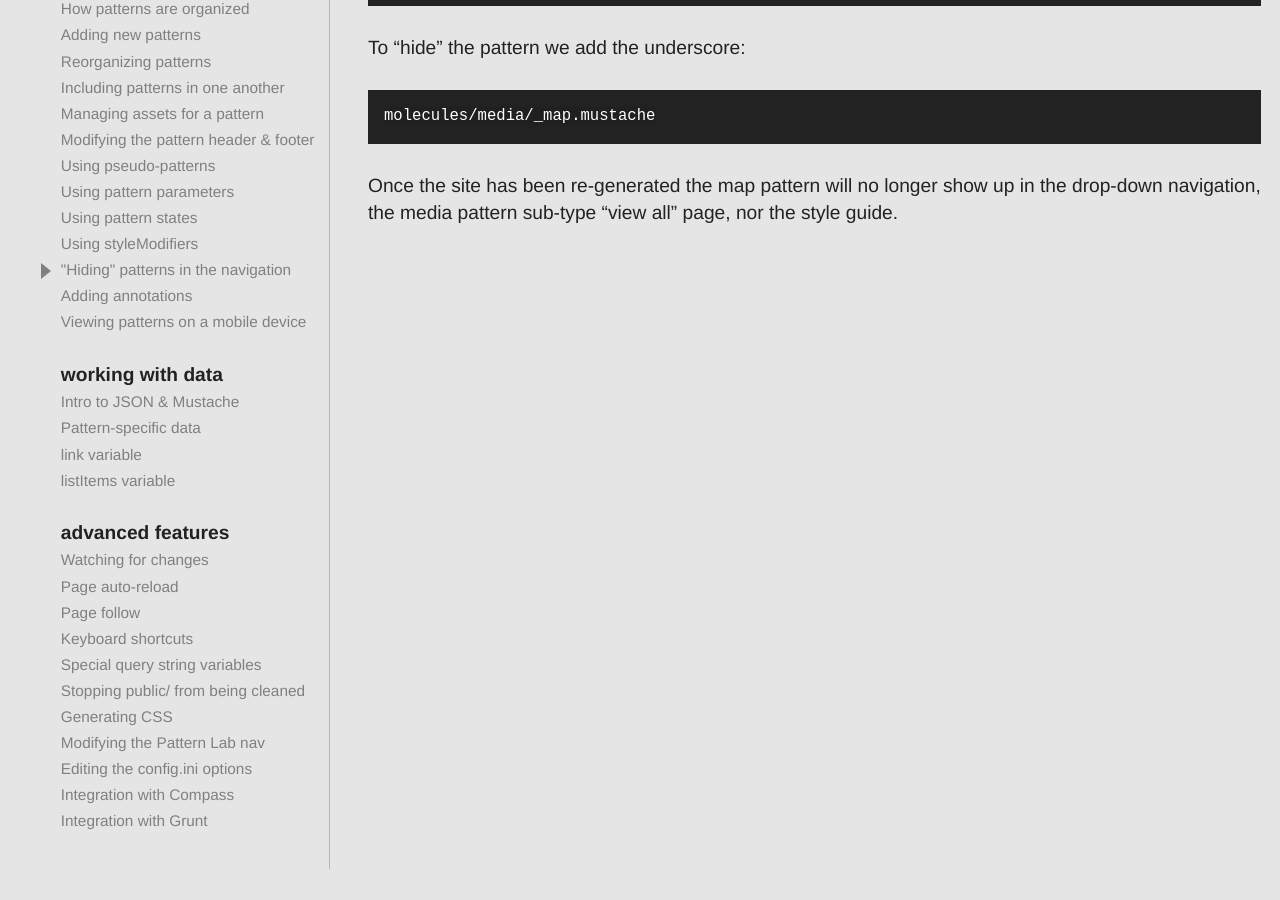
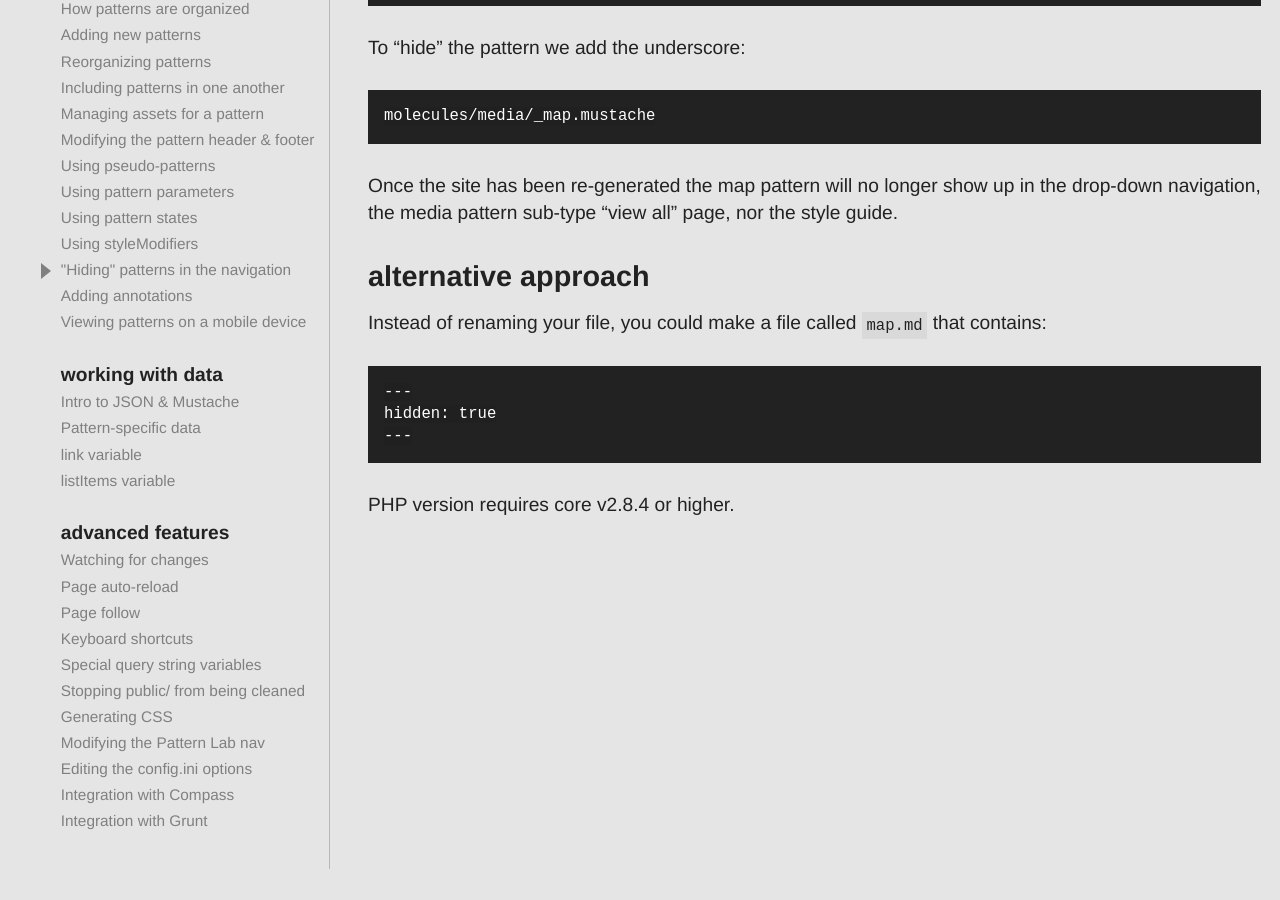
Before and after one commit to pattern-lab/website, a Jekyll site: the page built from docs/pattern-hiding.md, in a window 1280 px wide and 900 px high, scrolled down 476 px. Built offline with Jekyll 4.4.1, drawn with Linux system fonts in a browser that asks for light colours; Markdown is read by kramdown in place of the engine named in the settings; comment, search, counter and statistics services are not loaded.

Commit message:
Adding docs for hidden patterns

````diff
--- a/docs/pattern-hiding.md
+++ b/docs/pattern-hiding.md
@@ -14,3 +14,15 @@ To "hide" the pattern we add the underscore:
     molecules/media/_map.mustache
 
 Once the site has been re-generated the map pattern will no longer show up in the drop-down navigation, the media pattern sub-type "view all" page, nor the style guide.
+
+## Alternative approach
+
+Instead of renaming your file, you could make a file called `map.md` that contains:
+
+```
+---
+hidden: true
+---
+```
+
+PHP version requires core v2.8.4 or higher.
````
